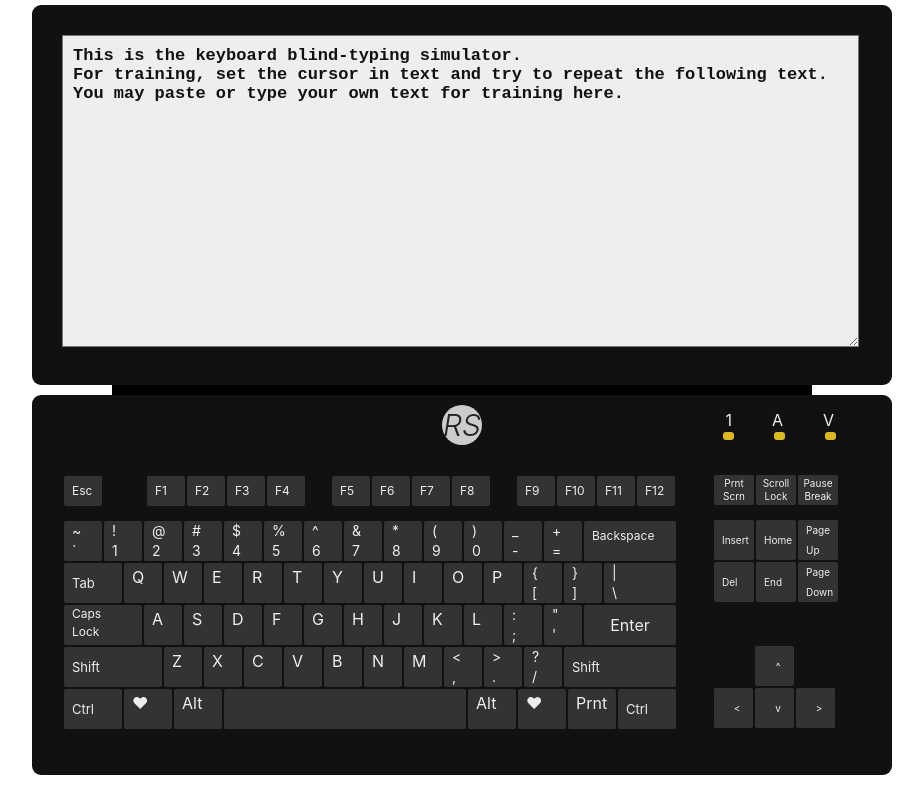
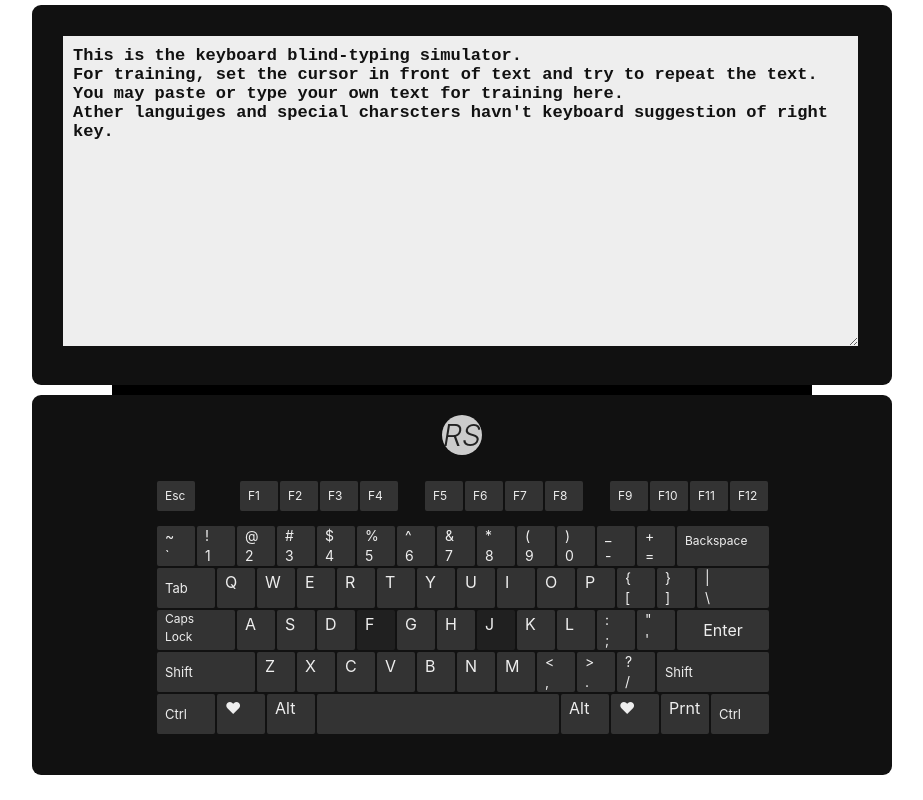
Before and after one commit to RSmetanyuk/keyboard-simulator, a React (Create React App) app: page / in a window 1280 px wide. Shown: the whole page, without its empty margins (178-1101 px from the left). Built offline with nearby package versions, Linux system fonts and the light colour scheme.

Commit message:
removed unnesesary buttons

```diff
--- a/src/components/Display.css
+++ b/src/components/Display.css
@@ -14,6 +14,7 @@
   margin: auto;
   padding: 10px;
   color: #111;
+  border: 1px solid #111;
   font-size: 17px;
   font-weight: 600;
 }
--- a/src/components/Keyboard.css
+++ b/src/components/Keyboard.css
@@ -17,33 +17,10 @@
   font-size: 30px;
   line-height: 40px;
   text-align: center;
-  margin: -20px auto 10px auto;
+  margin: -10px auto 5px auto;
   border-radius: 40px;
 }
 
-.lights {
-  float: right;
-  position: relative;
-  top: -45px;
-  right: 8px;
-  padding: 0;
-  margin: 0;
-}
-.lights span {
-  margin: 0 20px 0 20px;
-  padding: 0;
-  text-align: center;
-}
-.lights span:after {
-  content: "";
-  width: 11px;
-  height: 8px;
-  top: 22px;
-  margin-left: -9px;
-  background-color: #dbb921;
-  position: absolute;
-  border-radius: 3px;
-}
 .key {
   width: 40px;
   height: 40px;
@@ -59,16 +36,17 @@
   cursor: pointer;
   transition: box-shadow 0.7s ease;
 }
+
+.perfored {
+  background-color: rgb(32, 32, 32);
+}
+
 .section-a {
   width: 650px;
   height: 260px;
   float: left;
   margin-top: 21px;
-}
-.section-b {
-  width: 150px;
-  height: 260px;
-  float: left;
+  margin-left: 93px;
 }
 
 .function {
@@ -140,28 +118,7 @@
 .space {
   width: 234px;
 }
-.arrows {
-  position: relative;
-  top: 42px;
-}
-.sec-func .key {
-  width: 32px;
-  font-size: 10px;
-  text-align: left;
-  line-height: 40px;
-  float: left;
-}
-.sec-func div.dual {
-  line-height: 20px;
-}
-.arrows .key {
-  text-align: center;
-  padding-left: 7px;
-  margin-left: 2px;
-}
-.hidden {
-  visibility: hidden;
-}
+
 .red {
   background-color: palevioletred;
 }
--- a/src/components/Keyboard.js
+++ b/src/components/Keyboard.js
@@ -7,12 +7,6 @@ class Keyboard extends Component {
     return (
       <div className="keyboard">
         <div className="logo">RS</div>
-
-        <div className="lights">
-          <span>1</span>
-          <span>A</span>
-          <span>V</span>
-        </div>
 
         <div className="section-a">
           <div className="key function space1">Esc</div>
@@ -31,7 +25,6 @@ class Keyboard extends Component {
           <div className="key function">F10</div>
           <div className="key function">F11</div>
           <div className="key function">F12</div>
-          {/*END FUNCTION KEYS*/}
 
           <div className="key num dual" ref="192">
             ~<br />`
@@ -130,7 +123,7 @@ class Keyboard extends Component {
           <div className="key letter" ref="68">
             D
           </div>
-          <div className="key letter" ref="70">
+          <div className="key perfored letter" ref="70">
             F
           </div>
           <div className="key letter" ref="71">
@@ -139,7 +132,7 @@ class Keyboard extends Component {
           <div className="key letter" ref="72">
             H
           </div>
-          <div className="key letter" ref="74">
+          <div className="key perfored letter" ref="74">
             J
           </div>
           <div className="key letter" ref="75">
@@ -197,34 +190,6 @@ class Keyboard extends Component {
           <div className="key">Prnt</div>
           <div className="key ctrl">Ctrl</div>
         </div>
-        {/*end section-a*/}
-
-        <div className="section-b">
-          <div className="key function small">Prnt Scrn</div>
-          <div className="key function small">Scroll Lock</div>
-          <div className="key function small">Pause Break</div>
-
-          <div className="sec-func">
-            <div className="key">Insert</div>
-            <div className="key">Home</div>
-            <div className="key dual">Page Up</div>
-            <div className="key">Del</div>
-            <div className="key">End</div>
-            <div className="key dual">Page Down</div>
-
-            <div className="arrows">
-              <div className="key hidden" />
-              <div className="key">^</div>
-              <div className="key hidden" />
-              <div className="key">{"<"}</div>
-              <div className="key">v</div>
-              <div className="key">></div>
-            </div>
-            {/* end arrows */}
-          </div>
-          {/*end sec-func*/}
-        </div>
-        {/*end section-b*/}
       </div>
     );
   }
--- a/src/store/reducer.js
+++ b/src/store/reducer.js
@@ -1,6 +1,6 @@
 const initialState = {
   text:
-    "This is the keyboard blind-typing simulator.\nFor training, set the cursor in text and try to repeat the following text.\nYou may paste or type your own text for training here.",
+    "This is the keyboard blind-typing simulator.\nFor training, set the cursor in front of text and try to repeat the text.\nYou may paste or type your own text for training here.\nAther languiges and special charscters havn't keyboard suggestion of right key.",
   cursorPosition: 0,
   matchedKey: "",
   lastKeyCode: undefined,
@@ -42,7 +42,6 @@ const reducer = (state = initialState, action) => {
 
     case "ON_KEY_DOWN":
       newState.lastKeyCode = action.keyCode;
-
       break;
   }
 
```
